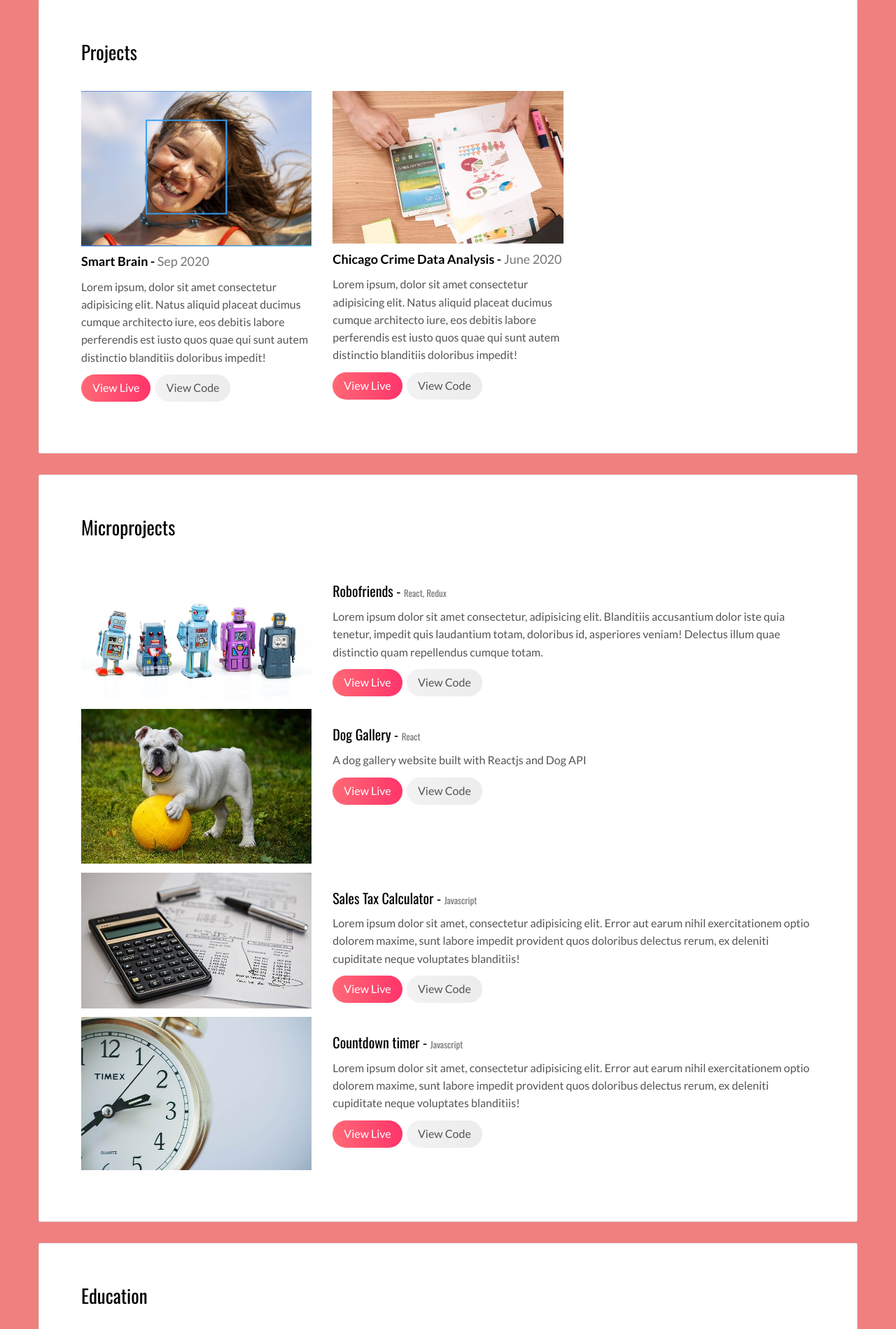
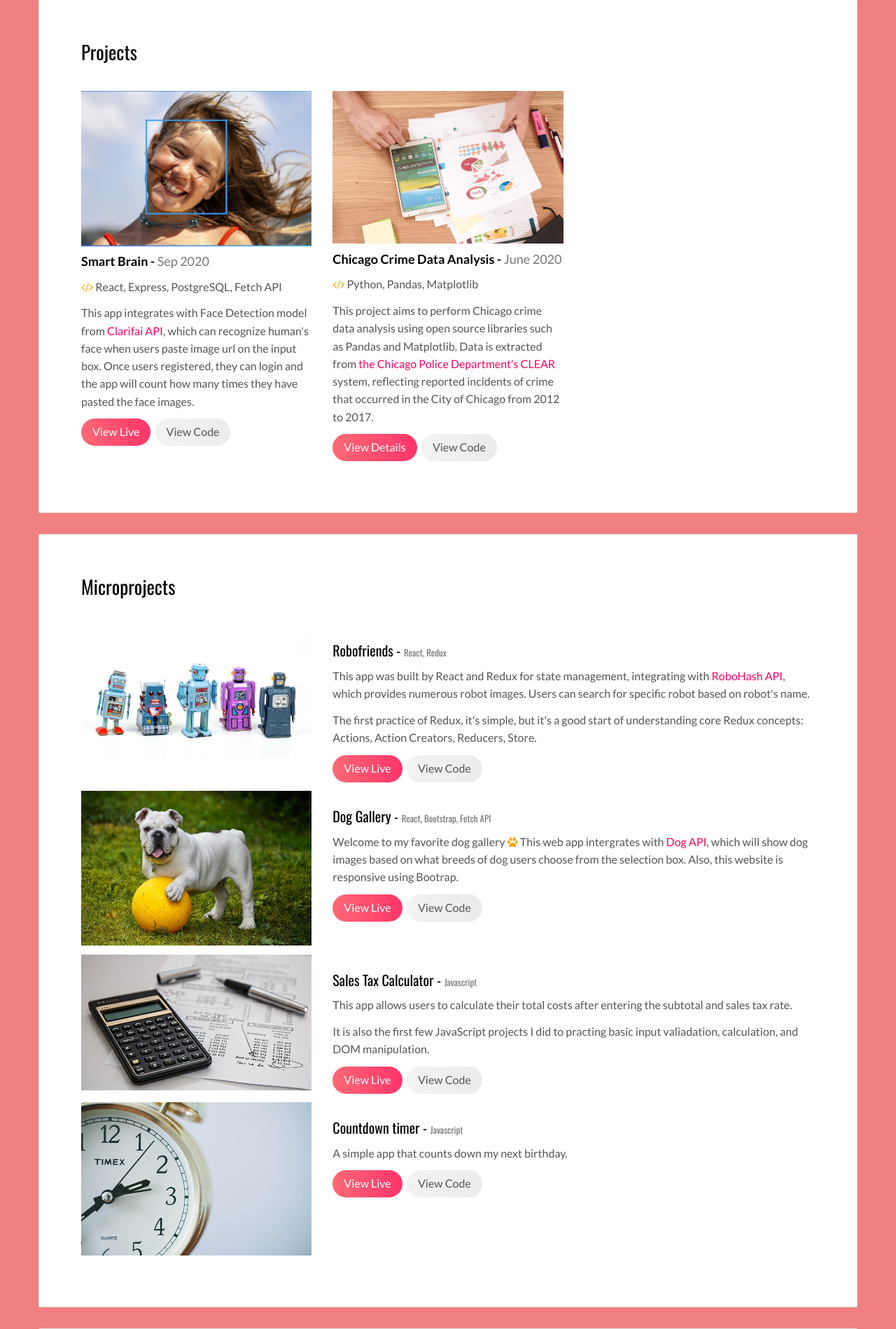
Before and after one commit to hyang77/portfolio, a Flask app: page / in a window 1280 px wide. Shown: the part 863-2762 px from the top of the page at 70% size. Run offline with Flask 2, Linux system fonts and the light colour scheme; some libraries are stand-ins or nearby versions.

Commit message:
update portfo

```diff
--- a/templates/index.html
+++ b/templates/index.html
@@ -23,6 +23,7 @@
     <title>Haoli's Porfolio</title>
 
     <link href="../static/main.d8e0d294.css" rel="stylesheet" />
+
   </head>
 
   <body class="">
@@ -123,20 +124,20 @@
                       alt=""
                     />
                     <h3 class="h5">Smart Brain - <small>Sep 2020</small></h3>
-                    <p>Lorem ipsum, dolor sit amet consectetur adipisicing elit. Natus aliquid placeat ducimus cumque architecto iure, eos debitis labore perferendis est iusto quos quae qui sunt autem distinctio blanditiis doloribus impedit!</p>
+                    <p><b><i class="fa fa-code" style="color:orange"></i></b> React, Express, PostgreSQL, Fetch API</p>
+                    <p>This app integrates with Face Detection model from <a href="https://www.clarifai.com/models/face-detection">Clarifai API</a>, which can recognize human's face when users paste image url on the input box. Once users registered, they can login and the app will count how many times they have pasted the face images.</p>
                     <p><a href="https://smart-brain-holly.herokuapp.com/" class="btn btn-primary">View Live</a>&nbsp;&nbsp;<a href="https://github.com/hyang77/smartbrain-front-end" class="btn btn-default">View Code</a></p>
                   </div>
                   <div class="col-md-4">
-                    <a href="project.html"
-                      ><img
+                    <img
                         src="../static/assets/images/chicago-crime-data-analysis-image.jpg"
                         class="img-responsive"
                         alt=""
-                    /></a>
-
+                    />
                     <h3 class="h5">Chicago Crime Data Analysis - <small>June 2020</small></h3>
-                    <p>Lorem ipsum, dolor sit amet consectetur adipisicing elit. Natus aliquid placeat ducimus cumque architecto iure, eos debitis labore perferendis est iusto quos quae qui sunt autem distinctio blanditiis doloribus impedit!</p>
-                    <p><a href="" class="btn btn-primary">View Live</a>&nbsp;&nbsp;<a href="" class="btn btn-default">View Code</a></p>
+                    <p><b><i class="fa fa-code" style="color:orange"></i></b> Python, Pandas, Matplotlib</p>
+                    <p>This project aims to perform Chicago crime data analysis using open source libraries such as Pandas and Matplotlib. Data is extracted from <a href="https://data.cityofchicago.org/Public-Safety/Chicago-Police-Department-Illinois-Uniform-Crime-R/c7ck-438e">the Chicago Police Department’s CLEAR</a> system, reflecting reported incidents of crime that occurred in the City of Chicago from 2012 to 2017. </p>
+                    <p><a href="project01.html" class="btn btn-primary">View Details</a>&nbsp;&nbsp;<a href="" class="btn btn-default">View Code</a></p>
                   </div>
                   <!-- <div class="col-md-4">
                     <img
@@ -187,8 +188,9 @@
                   <div class="col-md-8">
                     <h3>Robofriends - <small>React, Redux</small></h3>
                     <p>
-                      Lorem ipsum dolor sit amet consectetur, adipisicing elit. Blanditiis accusantium dolor iste quia tenetur, impedit quis laudantium totam, doloribus id, asperiores veniam! Delectus illum quae distinctio quam repellendus cumque totam.
+                      This app was built by React and Redux for state management, integrating with <a href="https://robohash.org/">RoboHash API</a>, which provides numerous robot images. Users can search for specific robot based on robot's name.
                     </p>
+                    <p>The first practice of Redux, it's simple, but it's a good start of understanding core Redux concepts: Actions, Action Creators, Reducers, Store.</p>
                     <p><a href="https://hyang77.github.io/robofriends-react-redux/" class="btn btn-primary">View Live</a>&nbsp;&nbsp;<a href="https://github.com/hyang77/robofriends-react-redux" class="btn btn-default">View Code</a></p>
                   </div>
                 </div>
@@ -205,11 +207,11 @@
                     </p>
                   </div>
                   <div class="col-md-8">
-                    <h3>Dog Gallery - <small>React</small></h3>
+                    <h3>Dog Gallery - <small>React, Bootstrap, Fetch API</small></h3>
                     <p>
-                      A dog gallery website built with Reactjs and Dog API
+                      Welcome to my favorite dog gallery <i class="fa fa-paw" style="color:orange"></i> This web app intergrates with <a href="https://dog.ceo/dog-api/">Dog API</a>, which will show dog images based on what breeds of dog users choose from the selection box. Also, this website is responsive using Bootrap.
                     </p>
-                    <p><a href="hyang77.github.io/dog-gallery-react/" class="btn btn-primary">View Live</a>&nbsp;&nbsp;<a href="https://github.com/hyang77/dog-gallery-react" class="btn btn-default">View Code</a></p>
+                    <p><a href="https://hyang77.github.io/dog-gallery-react/" class="btn btn-primary">View Live</a>&nbsp;&nbsp;<a href="https://github.com/hyang77/dog-gallery-react" class="btn btn-default">View Code</a></p>
                   </div>
                 </div>
 
@@ -227,11 +229,9 @@
                   <div class="col-md-8">
                     <h3>Sales Tax Calculator - <small>Javascript</small></h3>
                     <p>
-                      Lorem ipsum dolor sit amet, consectetur adipisicing elit.
-                      Error aut earum nihil exercitationem optio dolorem maxime,
-                      sunt labore impedit provident quos doloribus delectus
-                      rerum, ex deleniti cupiditate neque voluptates blanditiis!
+                      This app allows users to calculate their total costs after entering the subtotal and sales tax rate.
                     </p>
+                    <p>It is also the first few JavaScript projects I did to practing basic input valiadation, calculation, and DOM manipulation.</p>
                     <p><a href="https://hyang77.github.io/sales-tax-calculator/" class="btn btn-primary">View Live</a>&nbsp;&nbsp;<a href="https://github.com/hyang77/sales-tax-calculator" class="btn btn-default">View Code</a></p>
                   </div>
                 </div>
@@ -249,12 +249,7 @@
                   </div>
                   <div class="col-md-8">
                     <h3>Countdown timer - <small>Javascript</small></h3>
-                    <p>
-                      Lorem ipsum dolor sit amet, consectetur adipisicing elit.
-                      Error aut earum nihil exercitationem optio dolorem maxime,
-                      sunt labore impedit provident quos doloribus delectus
-                      rerum, ex deleniti cupiditate neque voluptates blanditiis!
-                    </p>
+                    <p>A simple app that counts down my next birthday.</p>
                     <p><a href="https://hyang77.github.io/countdown-timer/" class="btn btn-primary">View Live</a>&nbsp;&nbsp;<a href="https://github.com/hyang77/countdown-timer" class="btn btn-default">View Code</a></p>
                   </div>
                 </div>
```
Also changed, not shown: templates/project01.html (renamed from templates/project.html, +6 -32 lines), static/assets/images/project01-pic01.jpg (added), static/assets/images/project01-pic02.jpg (added), static/assets/images/project01-pic03.jpg (added).
